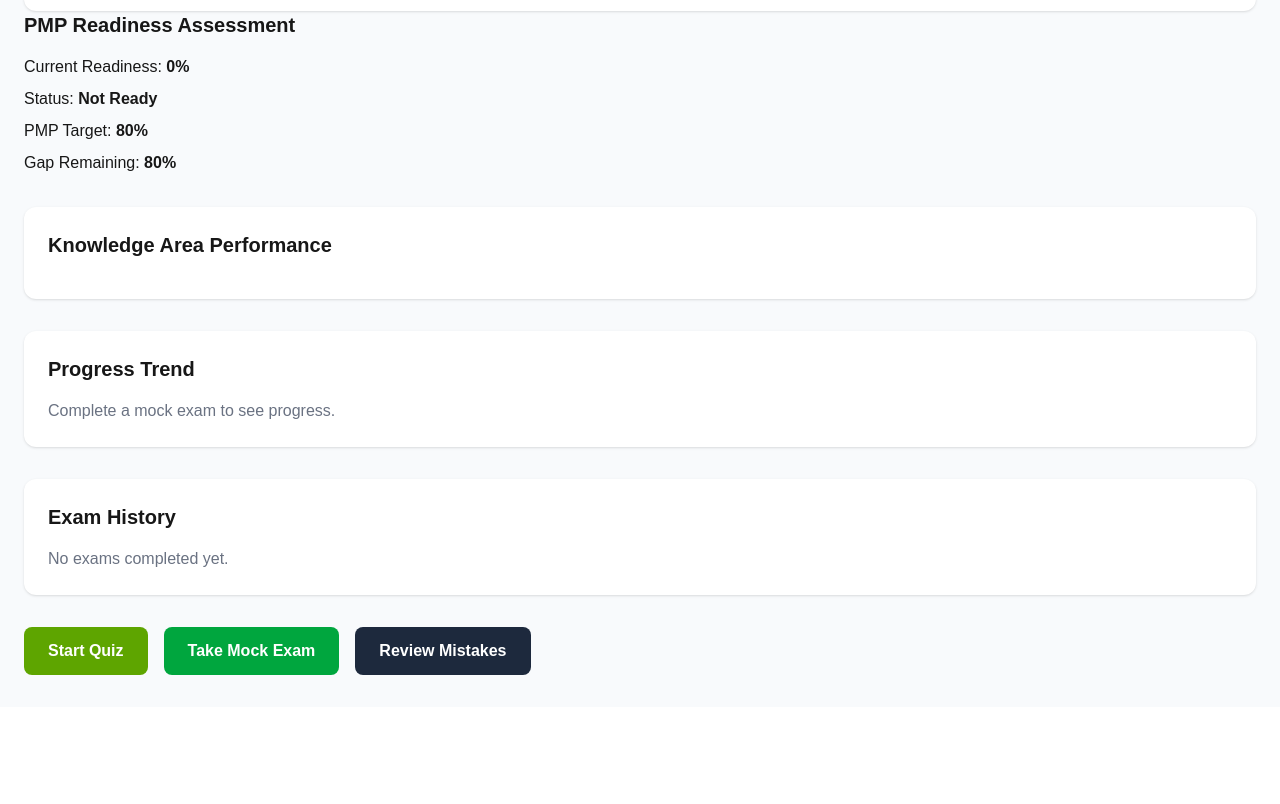
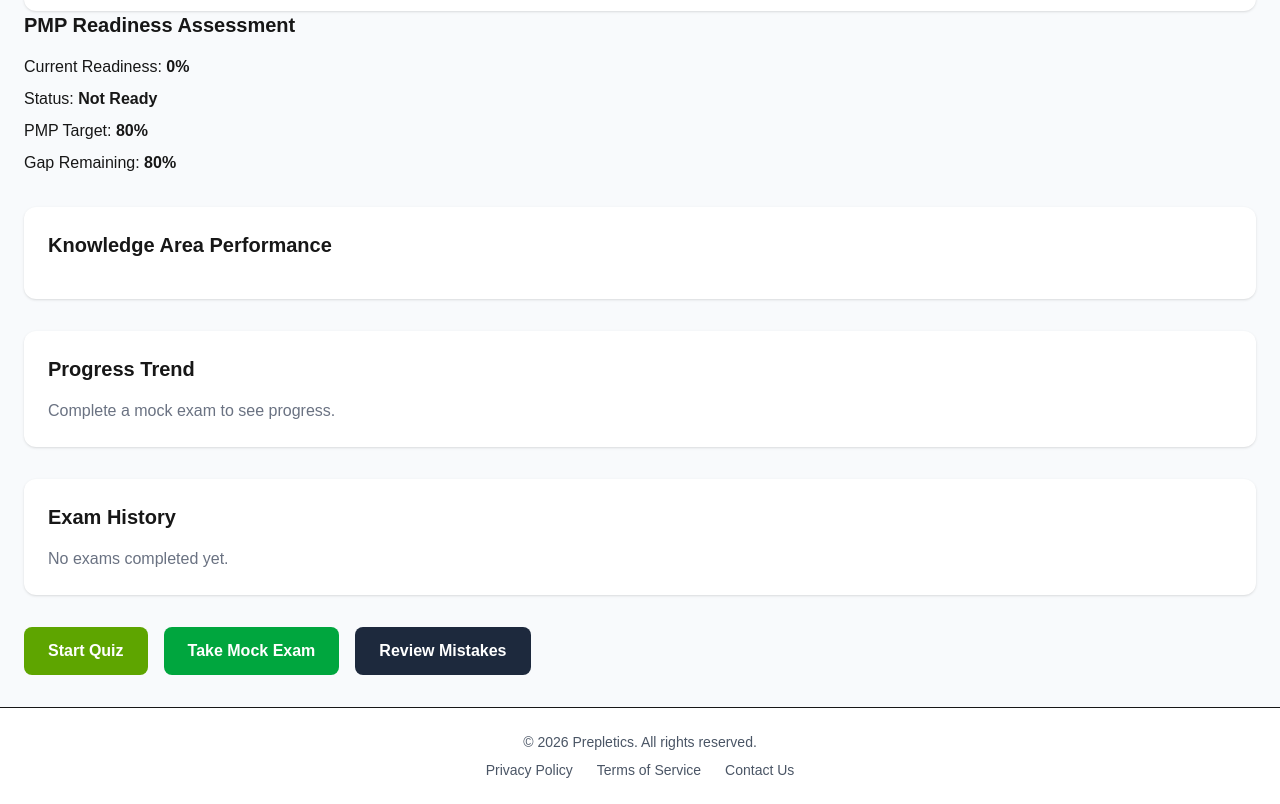
Before and after one commit to Prepletics337/prepletics-frontend, a Next.js app: page / in a window 1280 px wide. Shown: the part 898-1702 px from the top of the page. Before the commit the page ends 1605 px from the top, so only its background shows below. Built offline with nearby package versions, Linux system fonts and the light colour scheme.

Commit message:
Stable launch candidate after nginx recovery

```diff
--- a/src/app/layout.tsx
+++ b/src/app/layout.tsx
@@ -13,8 +13,20 @@
 });
 
 export const metadata: Metadata = {
-  title: "Create Next App",
-  description: "Generated by create next app",
+  title: "Prepletics | PMP Exam Simulator",
+  description:
+    "Train Smarter. Pass Faster. Practice PMP mock exams, track readiness scores, analyze weak knowledge areas, and prepare confidently for certification success.",
+  keywords: [
+    "PMP",
+    "PMP Exam",
+    "PMP Mock Exam",
+    "PMP Practice Questions",
+    "Project Management Professional",
+    "PMP Simulator",
+    "PMP Certification",
+    "PMI Exam Prep",
+    "Prepletics",
+  ],
 };
 
 export default function RootLayout({
@@ -27,7 +39,29 @@
       lang="en"
       className={`${geistSans.variable} ${geistMono.variable} h-full antialiased`}
     >
-      <body className="min-h-full flex flex-col">{children}</body>
+   <body className="min-h-full flex flex-col">
+
+  <main className="flex-1">
+    {children}
+  </main>
+
+  <footer className="border-t bg-white py-6">
+    <div className="mx-auto max-w-7xl px-6 text-center text-sm text-gray-600">
+
+      <div className="mb-2">
+        © 2026 Prepletics. All rights reserved.
+      </div>
+
+      <div className="flex justify-center gap-6">
+        <a href="/privacy">Privacy Policy</a>
+        <a href="/terms">Terms of Service</a>
+        <a href="/contact">Contact Us</a>
+      </div>
+
+    </div>
+  </footer>
+
+</body>
     </html>
   );
 }
```
